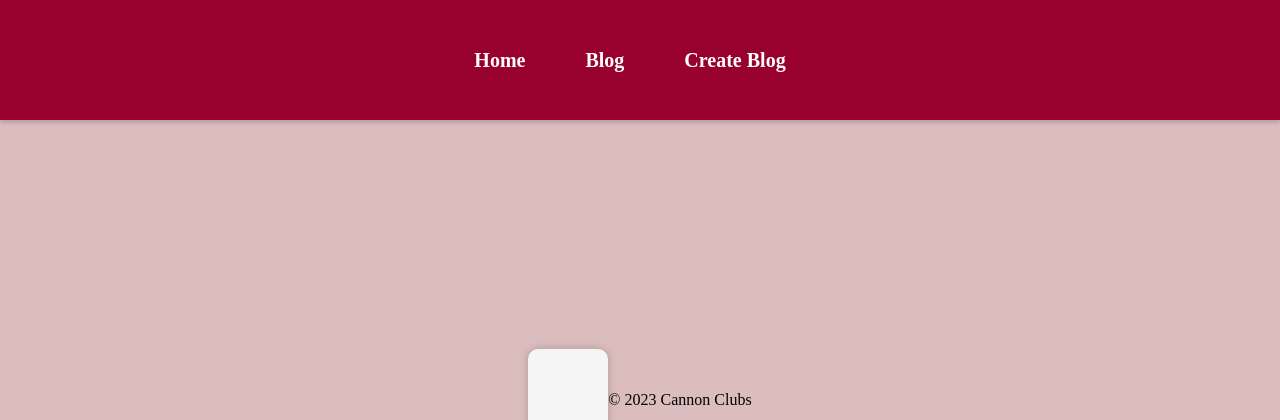
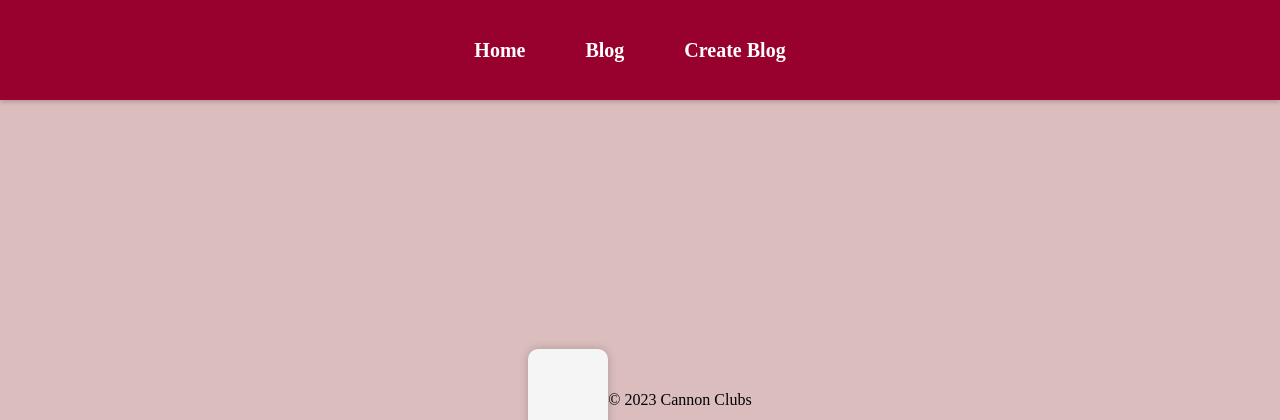
Before and after one commit to lgibbons12/Clubs-Website, a Django app: template display/templates/display/detail.html in a window 1280 px wide. Shown: the top 420 px of the page. Run offline with Django 4.2, Linux system fonts and the light colour scheme; the template is opened without the code that fills it, so the values that code supplies are empty; parts of the project's set-up code (start-up, migrations or seed data) failed here and were passed over.

Commit message:
bad stuff

```diff
--- a/display/static/display/detail.css
+++ b/display/static/display/detail.css
@@ -104,7 +104,7 @@ body {
     top: 0;
     left: 0;
     width: 100%;
-    height: 120px; /* Adjust the height as needed */
+    height: 100px; /* Adjust the height as needed */
     box-shadow: 0 2px 5px rgba(0, 0, 0, 0.2);
     z-index: 1000;
     display: flex;
--- a/display/static/display/style.css
+++ b/display/static/display/style.css
@@ -265,7 +265,7 @@ nav {
   top: 0;
   left: 0;
   width: 100%;
-  height: 120px; /* Adjust the height as needed */
+  height: 100px; /* Adjust the height as needed */
   box-shadow: 0 2px 5px rgba(0, 0, 0, 0.2);
   z-index: 1000;
   display: flex;
--- a/display/views.py
+++ b/display/views.py
@@ -11,7 +11,7 @@ class IndexView(generic.ListView):
     context_object_name = "club_list"
     clubs_to_delete = Club.objects.all()
     clubs_to_delete.delete()
-    sheets.main()
+    sheets.main(False)
 
     def get_queryset(self):
         return Club.objects.order_by("name")
```
Also changed, not shown: google_sheets/token.json (+1 -1 lines), db.sqlite3.
